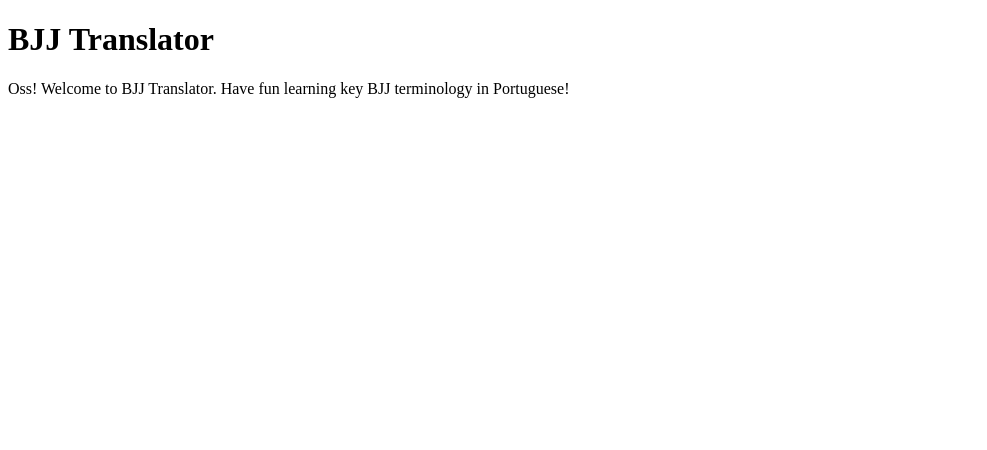
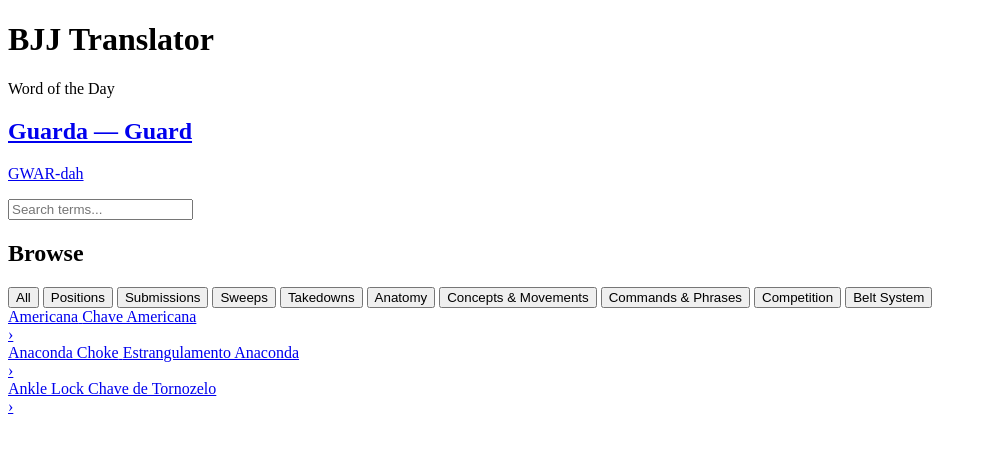
Before and after one commit to zerwynf/bjj-translator, a plain HTML site: page index.html in a window 1280 px wide. Shown: the whole page, without its empty margins (0-987 px from the left). Drawn offline with Linux system fonts and the light colour scheme.

Commit message:
Build homepage HTML structure

```diff
--- a/index.html
+++ b/index.html
@@ -6,7 +6,58 @@
     <title>BJJ Translator</title>
 </head>
 <body>
-    <h1>BJJ Translator</h1>
-    <p>Oss! Welcome to BJJ Translator. Have fun learning key BJJ terminology in Portuguese!</p>
+    <header>
+        <h1>BJJ Translator</h1>
+    </header>
+    <main>
+        <section class="word-of-the-day">
+            <p class="section-label">Word of the Day</p>
+            <a href="#" class="wotd-card">
+                <h2>Guarda — Guard</h2>
+                <p class="pronunciation">GWAR-dah</p>
+            </a>
+        </section>
+        <section class="search">
+            <input type="search" placeholder="Search terms...">
+        </section>
+        <section class="browse">
+            <h2>Browse</h2>
+            <div class="filter-chips">
+                <button class="chip active">All</button>
+                <button class="chip">Positions</button>
+                <button class="chip">Submissions</button>
+                <button class="chip">Sweeps</button>
+                <button class="chip">Takedowns</button>
+                <button class="chip">Anatomy</button>
+                <button class="chip">Concepts &amp; Movements</button>
+                <button class="chip">Commands &amp; Phrases</button>
+                <button class="chip">Competition</button>
+                <button class="chip">Belt System</button>
+            </div>
+            <div class="term-list">
+                <a href="#" class="term-card">
+                    <div class="term-info">
+                        <span class="term-english">Americana</span>
+                        <span class="term-portuguese">Chave Americana</span>
+                    </div>
+                    <span class="chevron">›</span>
+                </a>
+                <a href="#" class="term-card">
+                    <div class="term-info">
+                        <span class="term-english">Anaconda Choke</span>
+                        <span class="term-portuguese">Estrangulamento Anaconda</span>
+                    </div>
+                    <span class="chevron">›</span>
+                </a>
+                <a href="#" class="term-card">
+                    <div class="term-info">
+                        <span class="term-english">Ankle Lock</span>
+                        <span class="term-portuguese">Chave de Tornozelo</span>
+                    </div>
+                    <span class="chevron">›</span>
+                </a>
+            </div>
+        </section>
+    </main>
 </body>
 </html>
```
